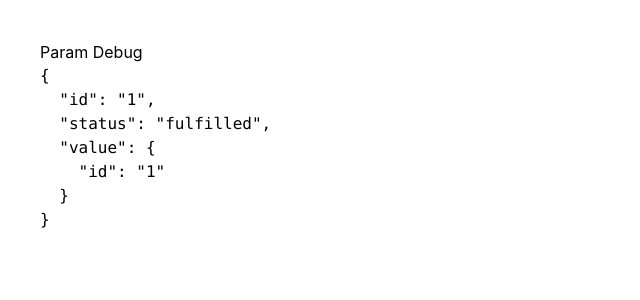
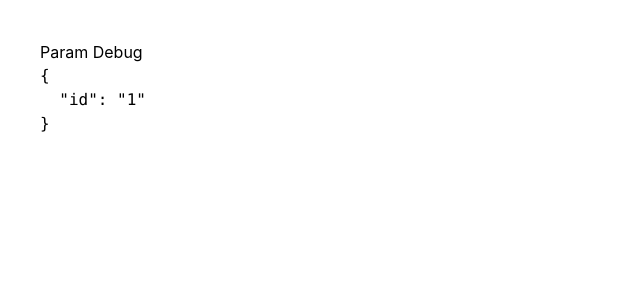
Before and after one commit to vanshsaxena2022-hub/profiit-engine, a Next.js app: page /product/1 in a window 1280 px wide. Shown: the top 300 px of the page, without its empty margins (0-640 px from the left). Built offline with nearby package versions, Linux system fonts and the light colour scheme.

Commit message:
DB FIX 10

```diff
--- a/src/app/product/[id]/page.tsx
+++ b/src/app/product/[id]/page.tsx
@@ -1,17 +1,18 @@
 export const dynamic = "force-dynamic"
 export const runtime = "nodejs"
 export const revalidate = 0
-export const dynamicParams = true
 
 export default async function ProductPage({
   params,
 }: {
-  params: { id: string }
+  params: Promise<{ id: string }>
 }) {
+  const resolvedParams = await params
+
   return (
     <div style={{ padding: 40 }}>
       <h1>Param Debug</h1>
-      <pre>{JSON.stringify(params, null, 2)}</pre>
+      <pre>{JSON.stringify(resolvedParams, null, 2)}</pre>
     </div>
   )
 }
```
